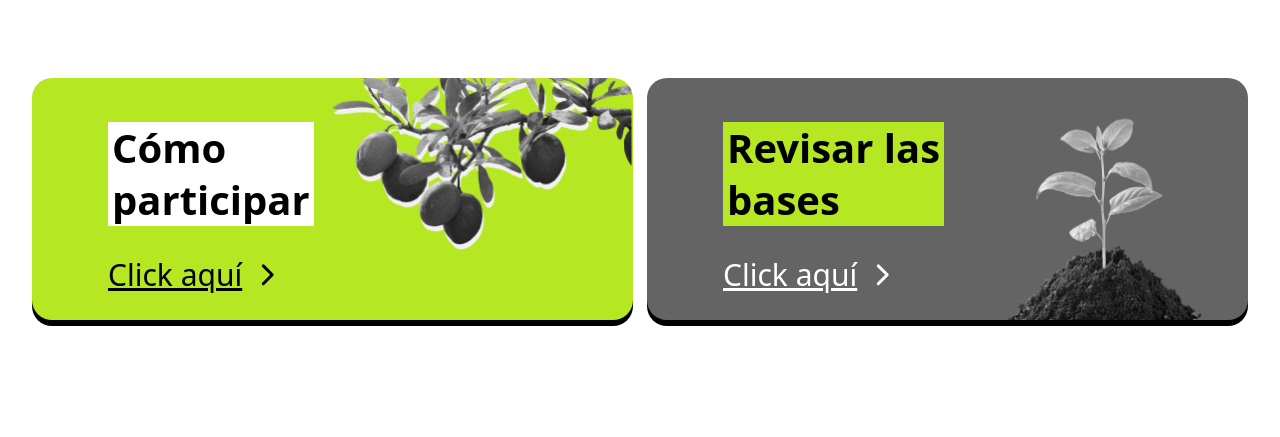
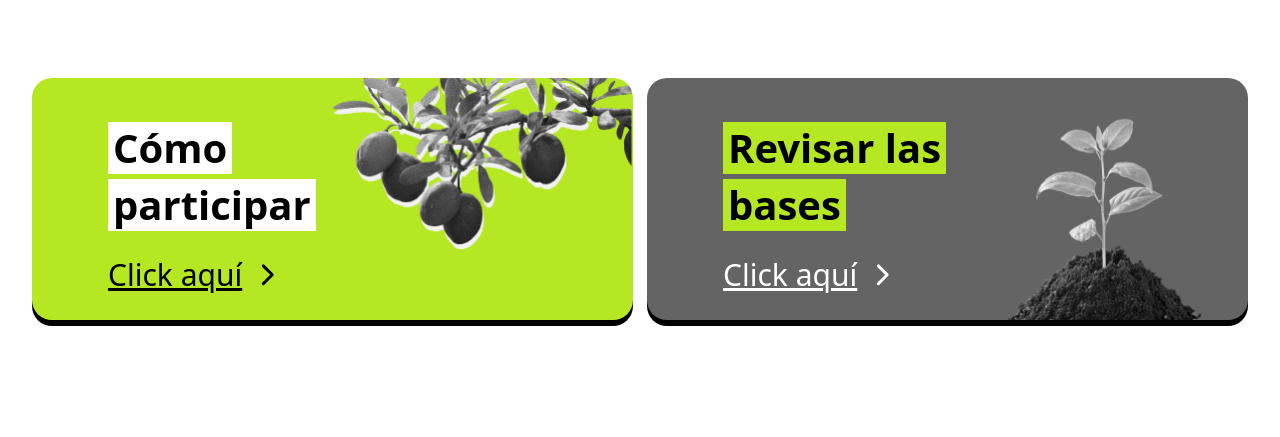
Before and after one commit to ciudadanointeligente/cultureza, an Astro site: page / in a window 1280 px wide. Shown: the part 1080-1517 px from the top of the page. Built offline with nearby package versions, Linux system fonts and the light colour scheme; Astro itself is replaced by a stand-in of ours; a web font is replaced by a local one.

Commit message:
fix: size card title highlights to each line

```diff
--- a/src/pages/index.astro
+++ b/src/pages/index.astro
@@ -43,7 +43,7 @@ import destacadoTorn from "../assets/make/destacado-torn.png";
 					class="participation-card how-card"
 					href="mailto:cultureza@ciudadaniai.org?subject=Quiero%20participar%20en%20Cultureza"
 				>
-					<span class="card-title">Cómo<br />participar</span>
+					<span class="card-title"><span>Cómo</span> <span>participar</span></span>
 
 					<img class="fruit" src="/fruta.png" alt="" width="308" height="181" loading="lazy" />
 
@@ -61,7 +61,7 @@ import destacadoTorn from "../assets/make/destacado-torn.png";
 				</a>
 
 				<a class="participation-card rules-card" href="/mas-informacion#bases">
-					<span class="card-title">Revisar las<br />bases</span>
+					<span class="card-title"><span>Revisar las</span> <span>bases</span></span>
 
 					<img class="plant" src={planta.src} alt="" width="980" height="980" loading="lazy" />
 
@@ -234,17 +234,28 @@ import destacadoTorn from "../assets/make/destacado-torn.png";
 		z-index: 3;
 		top: 44px;
 		left: 76px;
-		padding: 0 4px;
+		display: flex;
+		flex-direction: column;
+		align-items: flex-start;
+		gap: 5px;
 		color: var(--color-ink-soft);
-		background: #fff;
 		font-family: var(--font-display);
 		font-size: 40px;
 		font-weight: 700;
 		line-height: 1.3;
 	}
 
+	.card-title span {
+		display: inline-block;
+		padding: 0 5px;
+		background: #fff;
+	}
+
 	.rules-card .card-title {
 		color: #000;
+	}
+
+	.rules-card .card-title span {
 		background: var(--color-lime);
 	}
 
```
